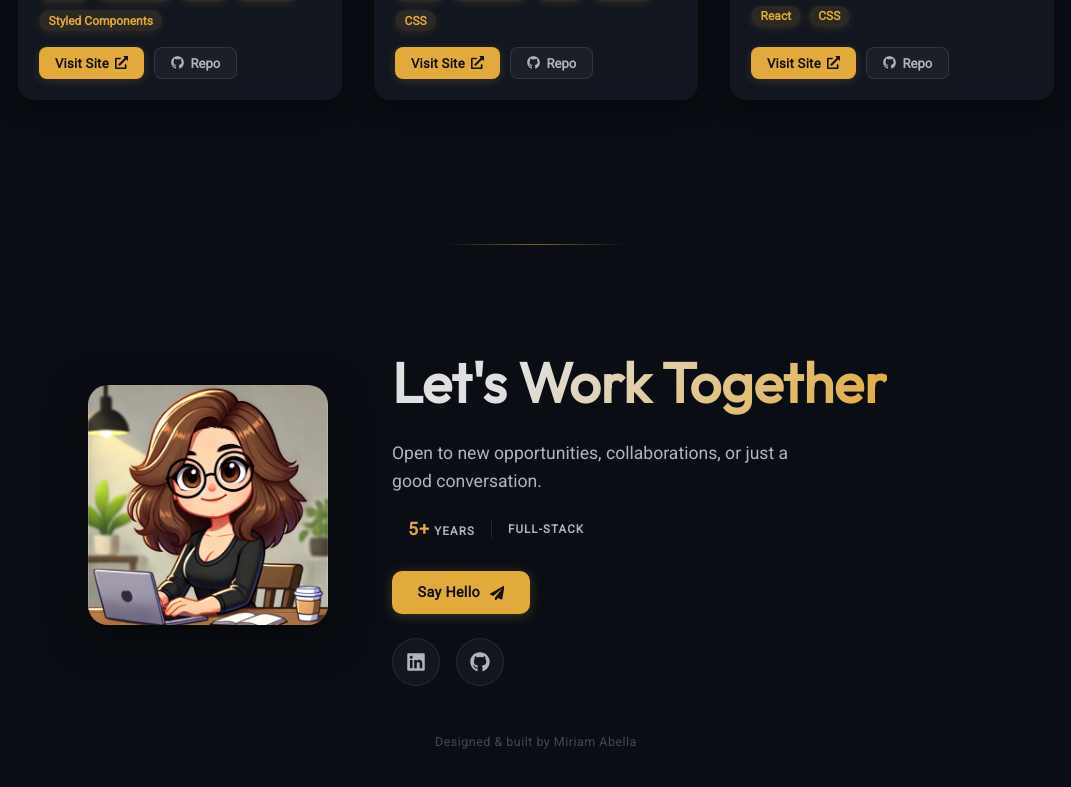
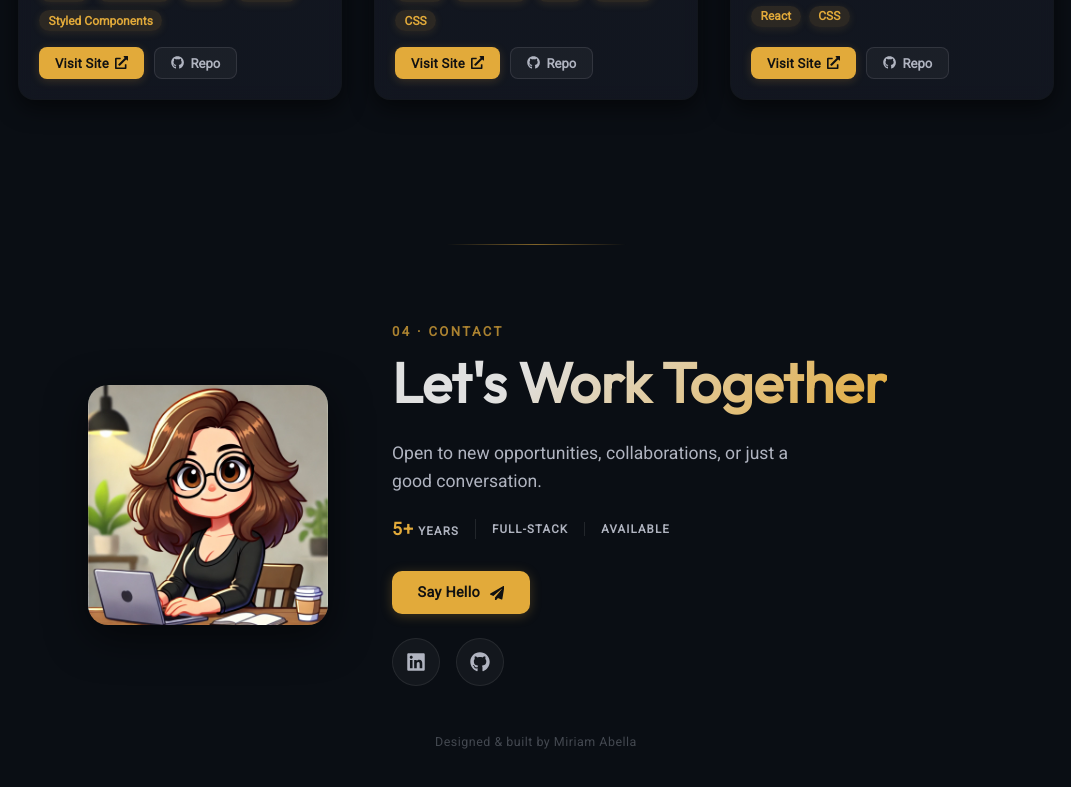
Before and after one commit to bejabeja/portfolio-web, a React (Vite) app: page / in a window 1280 px wide. Shown: the part 4424-5211 px from the top of the page, without its empty margins (104-1175 px from the left). Built offline with nearby package versions, Linux system fonts and the light colour scheme; a web font is replaced by a local one.

Commit message:
add translations

```diff
--- a/src/components/Contact/Contact.jsx
+++ b/src/components/Contact/Contact.jsx
@@ -47,6 +47,7 @@ const Contact = () => {
           <div className={styles.stats} ref={statsRef} aria-label="Quick facts">
             <span><strong>{count}+</strong> {t.contact.years}</span>
             <span>{t.contact.stack}</span>
+            <span>{t.contact.available}</span>
           </div>
           <a href="mailto:miriam.abella211@gmail.com" className={styles.ctaBtn}>
             {t.contact.cta} <FaPaperPlane aria-hidden="true" />
--- a/src/components/Contact/Contact.module.css
+++ b/src/components/Contact/Contact.module.css
@@ -161,6 +161,10 @@
     border-right: 1px solid rgba(255, 255, 255, 0.1);
 }
 
+.stats span:first-child {
+    padding-left: 0;
+}
+
 .stats span:last-child {
     border-right: none;
 }
--- a/src/i18n/translations.js
+++ b/src/i18n/translations.js
@@ -63,6 +63,7 @@ export const translations = {
       subtitle: "Open to new opportunities, collaborations, or just a good conversation.",
       years: "Years",
       stack: "Full-Stack",
+      available: "Available",
       cta: "Say Hello",
       credit: "Designed & built by Miriam Abella",
     },
@@ -143,6 +144,7 @@ export const translations = {
       subtitle: "Abierta a nuevas oportunidades, colaboraciones o simplemente una buena conversación.",
       years: "Años",
       stack: "Full-Stack",
+      available: "Disponible",
       cta: "Escríbeme",
       credit: "Diseñado y desarrollado por Miriam Abella",
     },
--- a/src/index.css
+++ b/src/index.css
@@ -99,6 +99,7 @@ body::after {
   letter-spacing: 0.18em;
   text-transform: uppercase;
   color: var(--color-secondary);
+  -webkit-text-fill-color: var(--color-secondary);
   opacity: 0.75;
   margin-bottom: 0.75rem;
   font-family: var(--font-body);
```
